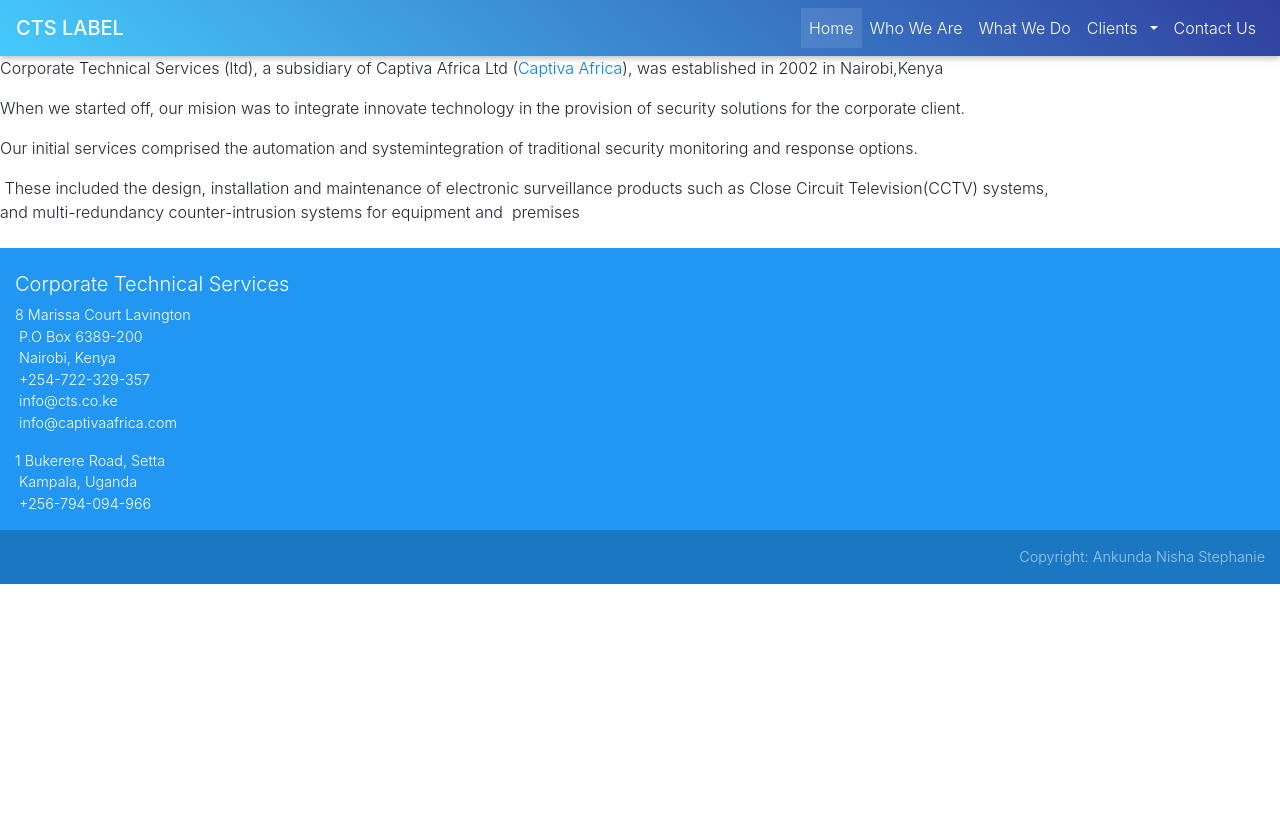
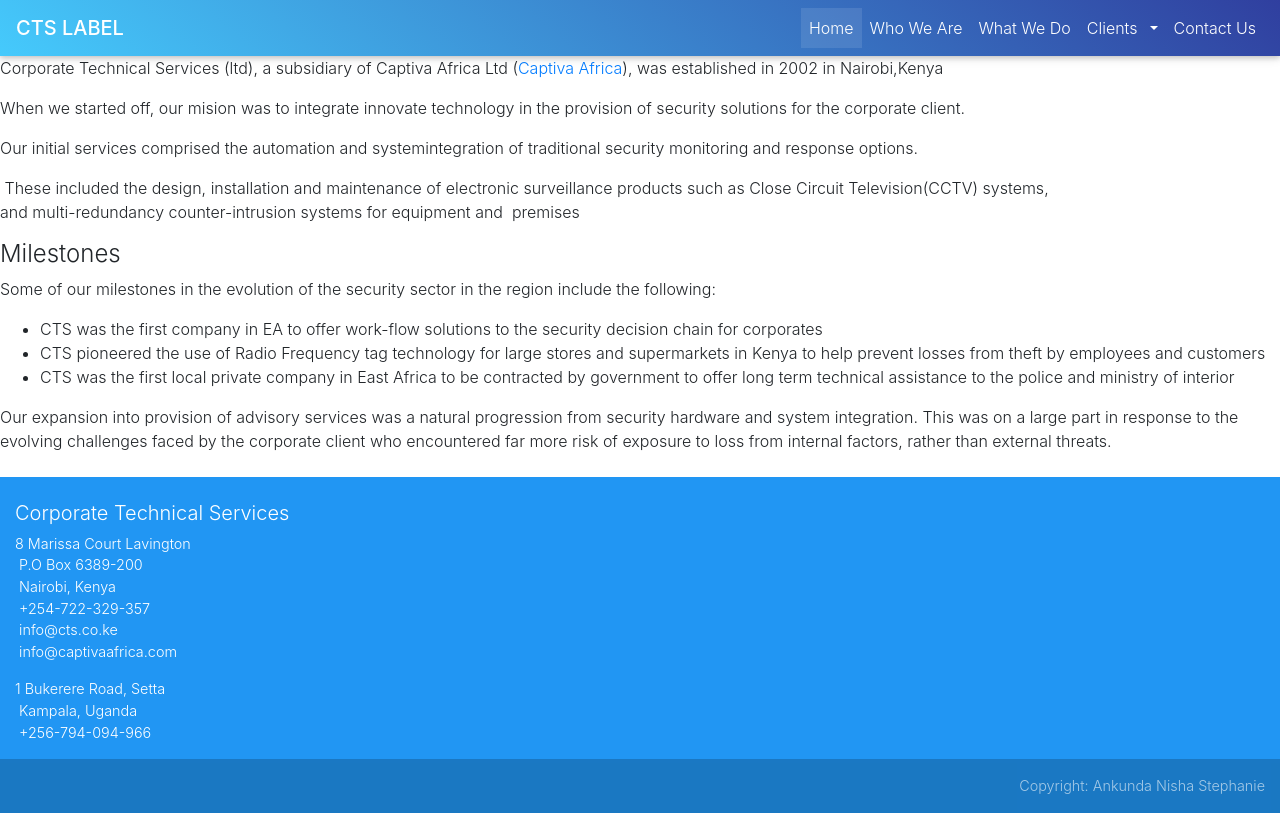
Before and after one commit to ankundn/CTL, a React (Create React App) app: page /about in a window 1280 px wide. Built offline with nearby package versions, Linux system fonts and the light colour scheme.

Commit message:
Added more content to the about page

```diff
--- a/src/components/About.js
+++ b/src/components/About.js
@@ -17,7 +17,7 @@ class About extends React.Component {
           Our initial services comprised the automation and systemintegration of
           traditional security monitoring and response options.
         </p>
-        <p></p>
+
         <p
           style={{
             whiteSpace: "pre-wrap",
@@ -27,6 +27,36 @@ class About extends React.Component {
             " These included the design, installation and maintenance of electronic surveillance products such as Close Circuit Television(CCTV) systems,\nand multi-redundancy counter-intrusion systems for equipment and  premises "
           }
         </p>
+        <div>
+          <h4>Milestones</h4>
+          <p>
+            Some of our milestones in the evolution of the security sector in
+            the region include the following:
+          </p>
+          <ul>
+            <li>
+              CTS was the first company in EA to offer work-flow solutions to
+              the security decision chain for corporates
+            </li>
+            <li>
+              CTS pioneered the use of Radio Frequency tag technology for large
+              stores and supermarkets in Kenya to help prevent losses from theft
+              by employees and customers
+            </li>
+            <li>
+              CTS was the first local private company in East Africa to be
+              contracted by government to offer long term technical assistance
+              to the police and ministry of interior
+            </li>
+          </ul>
+          <p>
+            Our expansion into provision of advisory services was a natural
+            progression from security hardware and system integration. This was
+            on a large part in response to the evolving challenges faced by the
+            corporate client who encountered far more risk of exposure to loss
+            from internal factors, rather than external threats.
+          </p>
+        </div>
       </div>
     );
   }
```
